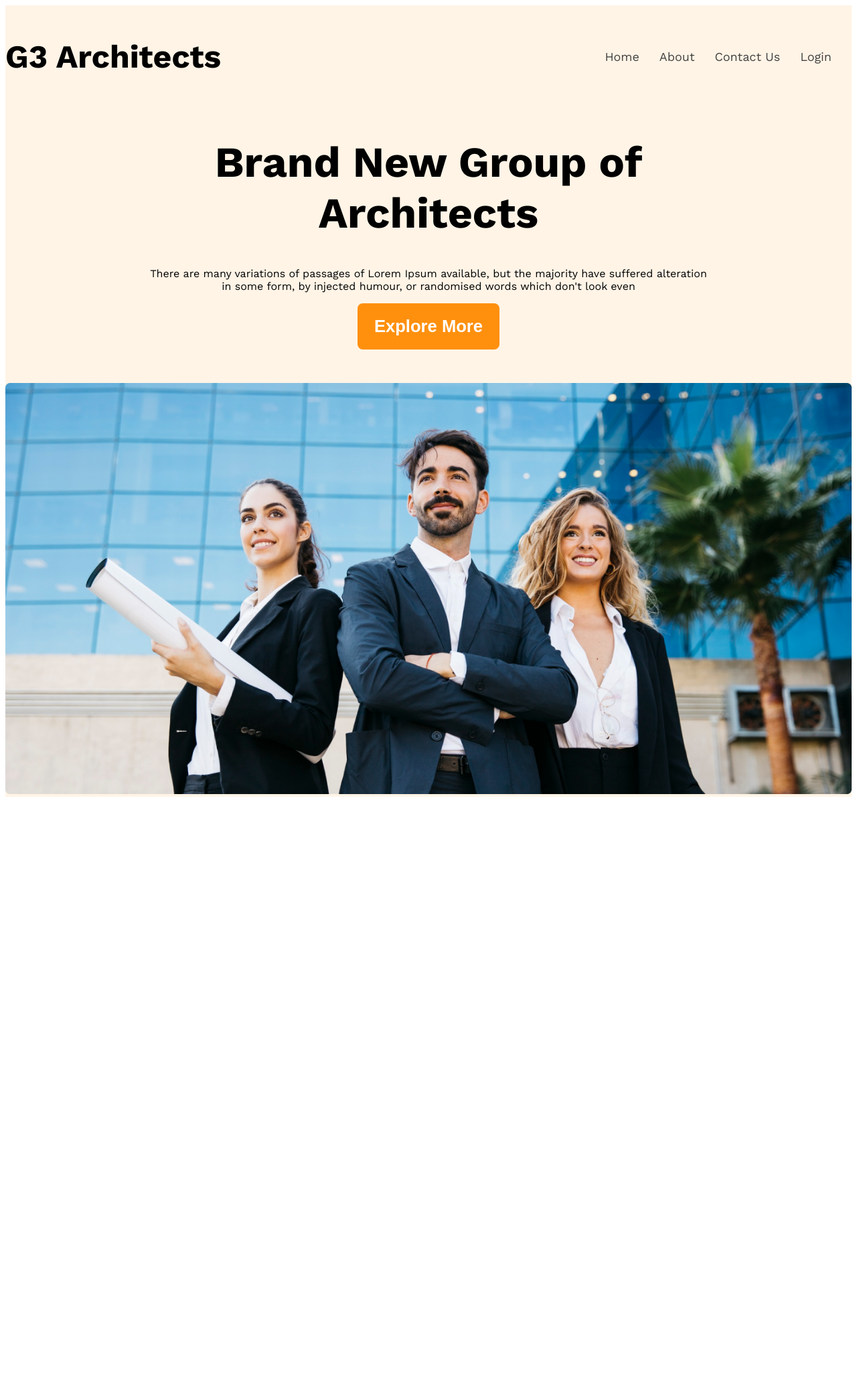
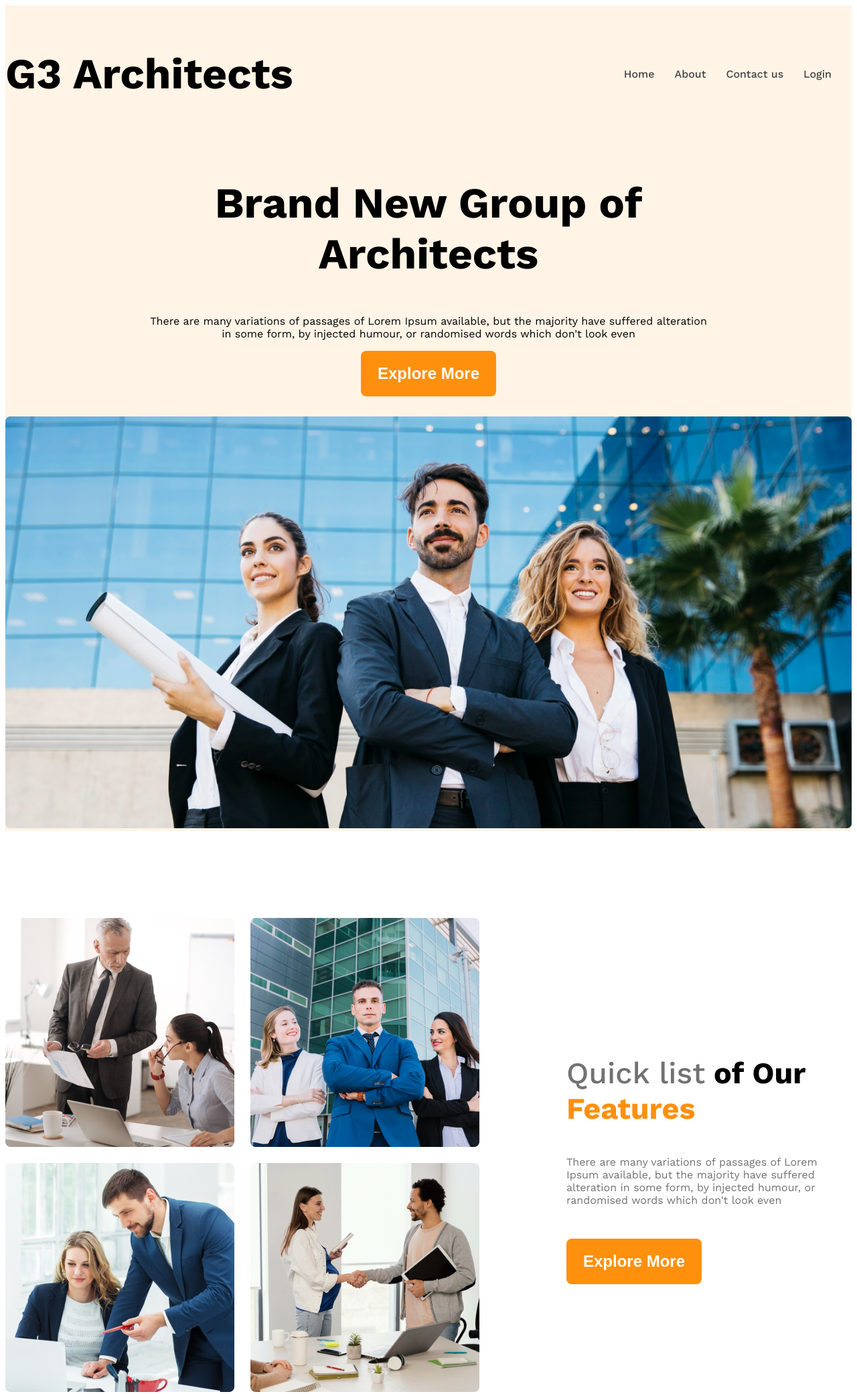
Before and after one commit to Lincon123452/g3-architect-website, a plain HTML site: page images/index.html in a window 1280 px wide. Shown: the whole page at 67% size. Before the commit the page ends 1198 px from the top, so only its background shows below. Drawn offline with nearby package versions, Linux system fonts and the light colour scheme.

```diff
--- a/images/index.html
+++ b/images/index.html
@@ -10,33 +10,43 @@
 <link href="https://fonts.googleapis.com/css2?family=Work+Sans:ital,wght@0,100..900;1,100..900&display=swap" rel="stylesheet">
 </head>
 <body class="work-sans-font">
-    <header class="bg-light">
-        <nav class="navbar display-flex">
-            <h3 class="brand">G3 Architects</h3>
+    <header class="bg-light"  >
+       <nav class="navbar  display-flex">
+        <h3 class="nav-title">G3 Architects</h3>
         <ul class="nav-links display-flex">
-
-                <li class="nav-item"><a href="" class="nav-link dark-2">Home</a></li>
-                <li class="nav-item"><a href="" class="nav-link dark-2">About</a></li>
-                <li class="nav-item"><a href="" class="nav-link dark-2">Contact Us</a></li>
-                <li class="nav-item"><a href="" class="nav-link dark-2">Login</a></li>
+            <li class="nav-item "><a href="" class="item-link dark-2">Home</a></li>
+            <li class="nav-item"><a href="" class="item-link dark-2">About</a></li>
+            <li class="nav-item"><a href="" class="item-link dark-2">Contact us</a></li>
+            <li class="nav-item"><a href="" class="item-link dark-2">Login</a></li>
         </ul>
-
-
        </nav>
        <div class="banner">
-            <div class="banner-content">
-                <h1 class="banner-title">Brand New
+      <div class="Brand">
+        <h2 class="title">Brand New
             Group of Architects
-                    </h1>
-                    <p class="banner-description">There are many variations of passages of Lorem Ipsum available, but the majority have suffered alteration in some form, by injected humour, or randomised words which don't look even</p>
+            </h2>
+            <p>There are many variations of passages of Lorem Ipsum available, but the majority have suffered alteration in some form, by injected humour, or randomised words which don't look even</p>
             <button class="btn-primary">Explore More</button>
       </div>
             <img class="banner-image" src="banner.png" alt="">
+       </div>
+    </header>
+    <main>
+        <section class="teams display-flex">
+            <div class="team-img-container">
+                <img src="team1.png" alt=" two Architect discussing about design">
+                <img src="team2.png" alt="">
+                <img src="team3.png" alt="">
+                <img src="team4.png" alt="">
 
             </div>
+            <div class="our-features">
+                <h3 class="features-title"><span id="part-1" class="dark-3">Quick list</span> <span>of Our</span> <span class="hi" >Features</span></h3>
+                <p class="features-description dark-3">There are many variations of passages of Lorem Ipsum available, but the majority have suffered alteration in some form, by injected humour, or randomised words which don't look even</p>
+                <button class="btn-primary hello">Explore More</button>
+            </div>
 
-    </header>
-    <main>
+        </section>
 
     </main>
     <footer>
--- a/images/style.css
+++ b/images/style.css
@@ -9,12 +9,24 @@
   font-style: normal;
 }
 
-
-
-/* shared style */
 .display-flex{
   display: flex;
 }
+.nav-item{
+ list-style: none;
+
+}
+.item-link{
+  text-decoration: none;
+  margin-right: 30px;
+  font-weight: 500;
+
+
+}
+/* shard style */
+
+
+/* shard color style */
 .dark-2{
   color: #424242;
 }
@@ -22,7 +34,35 @@
   color: #727272;
 }
 .bg-light{
-    background-color: rgba(255, 144, 14, 0.1);
+  background-color:rgba(255, 144, 14, 0.1);
+}
+.navbar{
+  justify-content: space-between;
+  align-items: center;
+
+}
+.nav-title{
+  font-size: 4rem;
+  font-weight: bold;
+}
+.navbar, .banner{
+  max-width: 1440px;
+  margin: 0 auto;
+}
+.banner{
+
+  margin: 0 auto;
+
+}
+.Brand{
+  max-width: 850px;
+  margin: 0 auto;
+  text-align: center;
+  margin-bottom: 30px;
+}
+.title{
+  font-size: 4rem;
+  font-weight: bold;
 }
 .btn-primary{
   background-color: #FF900E;
@@ -30,60 +70,69 @@
   padding: 20px 25px;
   border: none;
   border-radius: 8px;
-  font-size: 1.6rem;
+  font-size: 1.5rem;
   font-weight: 600;
-}
 
-
-/* header style */
-
-
-/* navbar related style */
-.nav-item{
-    list-style: none;
-    margin-right: 30px;
-
-}
-.navbar{
-    justify-content: space-between;
-    align-items: center;
-}
-.brand{
-  font-weight: bold;
-  font-size: 3rem;
-}
-.nav-link{
-    text-decoration: none;
-    font-size: 18px;
-    font-weight: 500px;
-
-
-}
-.navbar, .banner{
-    max-width: 1440px;
-    margin: 0 auto;
-}
-
-/* banner related style */
- .banner-content{
-  max-width: 850px;
-  margin: 0 auto;
-  text-align: center;
-  margin-bottom: 50px;
- }
- .banner-title{
-  font-weight: 700;
-  font-size: 4rem;
 }
 .banner-image{
   width: 100%;
 }
+main{
+  max-width: 1440px;
+  margin: 0 auto;
+}
+main > section{
+  margin-top: 130px;
+}
+/* team and features */
+ .teams{
+  align-items: center;
+ }
+ .team-img-container{
+   display: grid;
+   grid-template-columns: repeat(2,1fr);
+   gap: 24px;
+ }
+ .our-features{
+  margin-left: 130px;
+  max-width: 530px;
+ }
+ .hi{
+  color: #FF900E;
 
+ }
+ .features-title{
+  font-size: 2.8rem;
+  font-weight: 700;
+ }
+ #part-1{
+  font-weight: 500;
+ }
+ .features-description{
+  font-size: 1rem;
 
- /* responsive media query */
+ }
+ .hello{
+  margin-top: 32px;
+ }
 @media screen and (max-width:576px) {
-  .navbar, .nab-links{
+   .navbar, .nav-links, .teams{
    flex-direction: column;
+   }
+   .team-img-container{
+    grid-template-columns: repeat(1,1fr);
+   }
+  .our-features{
+    margin-left: 20px;
+  }
+}
+/* medium size devise */
+@media screen and (min-width:576px) and (max-width:992px) {
+  .teams{
+    flex-direction: column;
+  }
+  .our-features{
+    margin: 50px auto;
   }
 
 }
```
Lines whose indentation alone changed are shown as unchanged.
